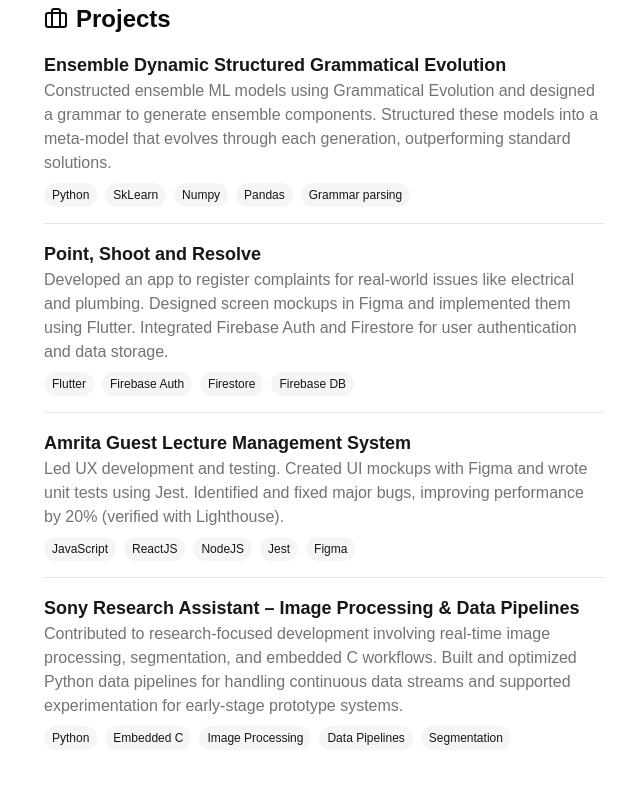
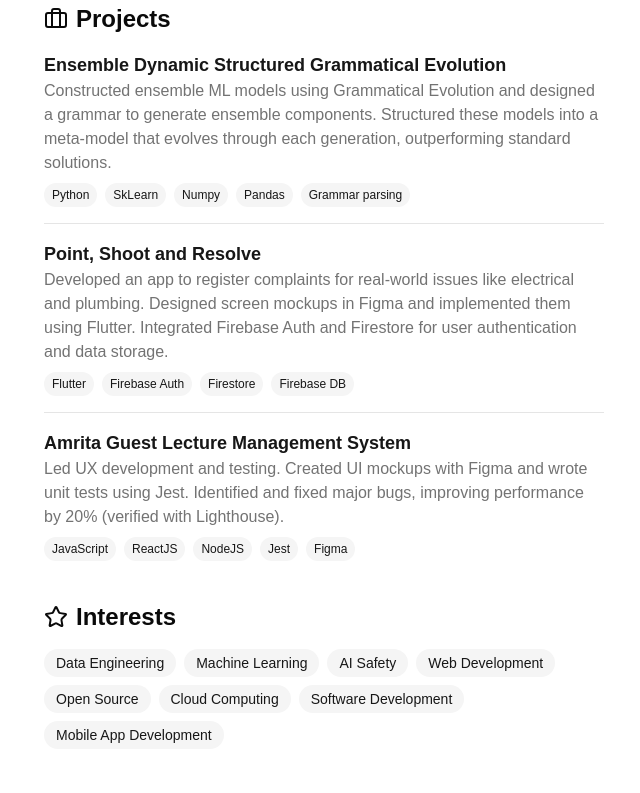
Before and after one commit to ikeshav42/portfolio, a Next.js app: page / in a window 1280 px wide. Shown: the part 1238-2031 px from the top of the page, without its empty margins (620-1260 px from the left). Built offline with nearby package versions, Linux system fonts and the light colour scheme.

Commit message:
Update pfdeets.tsx

```diff
--- a/components/pfdeets.tsx
+++ b/components/pfdeets.tsx
@@ -147,19 +147,6 @@ const PortfolioDetails = () => {
               ],
               link: "https://github.com/ikeshav42/GLMS",
             },
-            {
-              name: "Sony Research Assistant – Image Processing & Data Pipelines",
-              description:
-                "Contributed to research-focused development involving real-time image processing, segmentation, and embedded C workflows. Built and optimized Python data pipelines for handling continuous data streams and supported experimentation for early-stage prototype systems.",
-              technologies: [
-                "Python",
-                "Embedded C",
-                "Image Processing",
-                "Data Pipelines",
-                "Segmentation"
-              ],
-              link: ""
-            }
           ].map((project) => (
             <div key={project.name} className="border-b pb-4 last:border-b-0">
               <h3 className="font-semibold text-lg">
```
